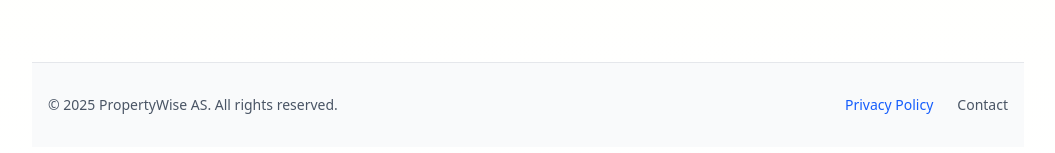
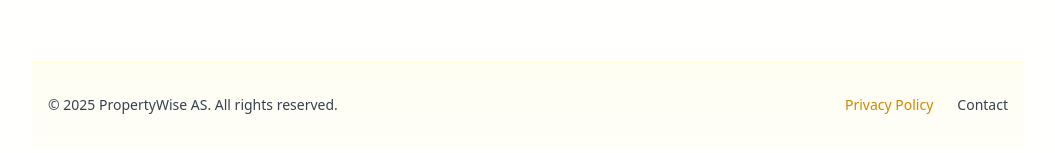
Before and after one commit to gkintu/propertywise, a Next.js app: page /en in a window 1280 px wide. Shown: the part 1674-1827 px from the top of the page, without its empty margins (112-1167 px from the left). Built offline with nearby package versions, Linux system fonts and the light colour scheme.

Commit message:
fix: Update footer colors to match warm page theme
- Replace gray footer background with warm cream gradient
- Change border from gray to subtle yellow
- Update link colors to use yellow accent instead of blue
- Add smooth hover transitions for better UX

```diff
--- a/app/[locale]/page.tsx
+++ b/app/[locale]/page.tsx
@@ -359,17 +359,17 @@ export default function Home({ params }: PageProps) {
         </section>
 
         {/* Footer */}
-        <footer className="py-8 border-t border-gray-200 bg-gray-50">
+        <footer className="py-8 border-t border-yellow-200/30 bg-gradient-to-b from-[#fffef2] to-yellow-50/30">
           <div className="container mx-auto px-4">
             <div className="flex flex-col md:flex-row justify-between items-center gap-4">
-              <div className="text-sm text-gray-600">
+              <div className="text-sm text-gray-700">
                 © 2025 PropertyWise AS. {f('rights')}
               </div>
               <div className="flex gap-6 text-sm">
-                <Link href={`/${locale}/privacy`} className="text-blue-600 hover:underline">
+                <Link href={`/${locale}/privacy`} className="text-yellow-600 hover:text-yellow-700 hover:underline transition-colors">
                   {f('privacy')}
                 </Link>
-                <a href="mailto:support@propertywise.no" className="text-gray-600 hover:text-gray-800">
+                <a href="mailto:support@propertywise.no" className="text-gray-700 hover:text-gray-900 transition-colors">
                   {f('contact')}
                 </a>
               </div>
```
Also changed, not shown: 1 other file (tests, documents, lock files or other folders).
